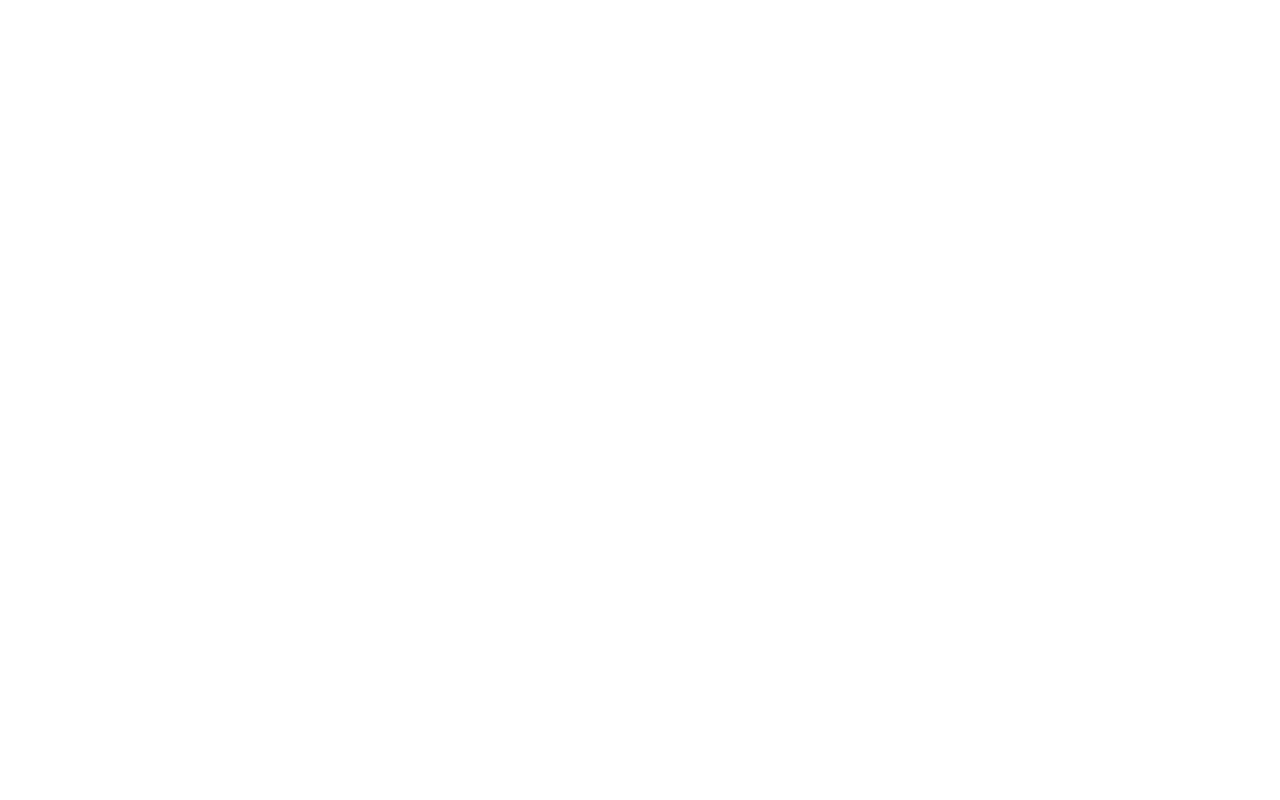
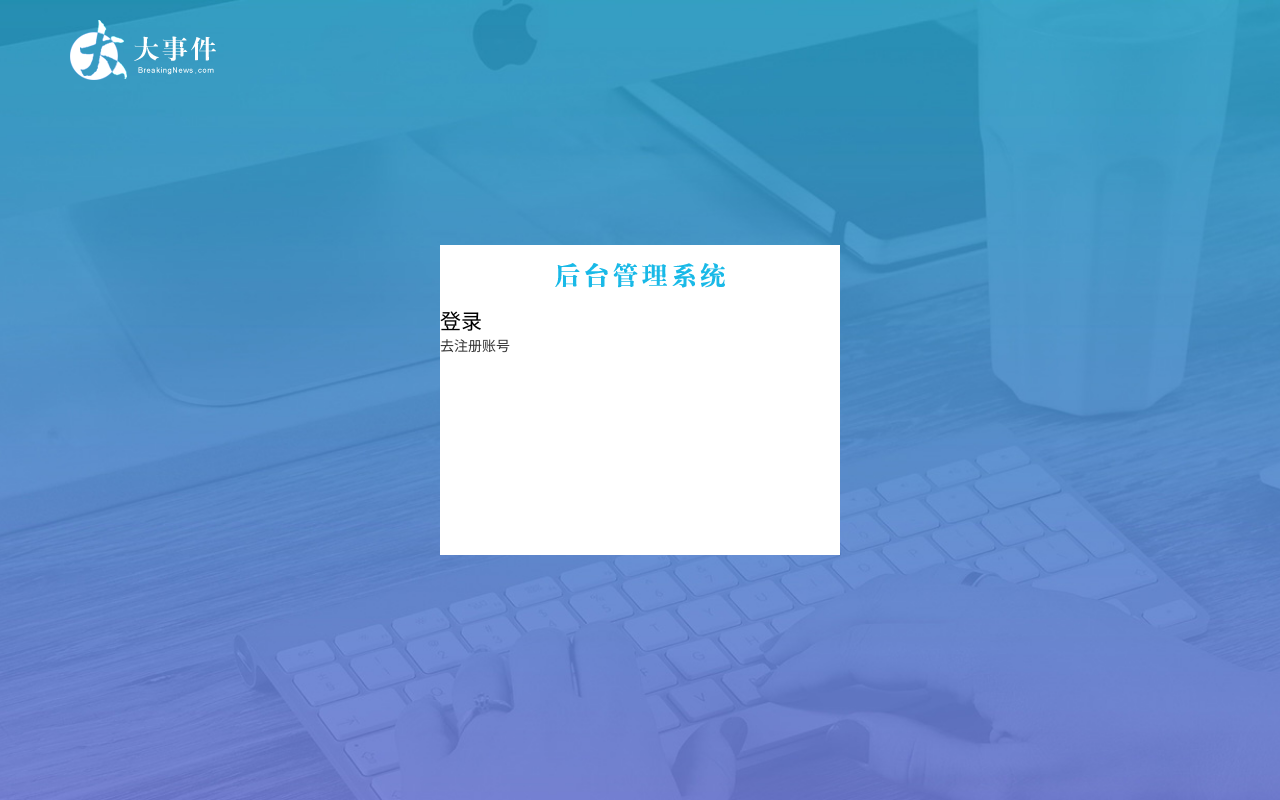
Before and after one commit to yt6727757/web_bigevent_01, a plain HTML site: page login.html in a window 1280 px wide. Drawn offline with Linux system fonts and the light colour scheme.

Commit message:
搭建login页面的基本框架

```diff
--- /dev/null
+++ b/assets/css/login.css
@@ -0,0 +1,39 @@
+body,
+html {
+    margin: 0;
+    padding: 0;
+    width: 100%;
+    height: 100%;
+    background: url(/assets/images/login_bg.jpg) no-repeat center;
+    background-size: cover;
+    overflow: hidden;
+}
+
+/* logo图标 */
+.login_logo {
+    /* position: relative;
+    left: 0;
+    top: 20px; */
+    margin-top: 20px;
+}
+
+/* 登录、注册 模块 */
+.loginAndReg_box {
+    width: 400px;
+    height: 310px;
+    background-color: #fff;
+    position: absolute;
+    top: 50%;
+    left: 50%;
+    transform: translate(-50%, -50%);
+
+}
+
+.login_title {
+    height: 60px;
+    background: url(/assets/images/login_title.png) no-repeat center;
+}
+
+.reg_box {
+    display: none;
+}
--- /dev/null
+++ b/assets/js/login.js
@@ -0,0 +1,11 @@
+$(function () {
+    // 点击去注册
+    $('#link_reg').on('click', function () {
+        $('.login_box').hide().siblings('.reg_box').show();
+    })
+
+    // 点击去登录
+    $('#link_login').on('click', function () {
+        $('.reg_box').hide().siblings('.login_box').show();
+    })
+});
--- a/login.html
+++ b/login.html
@@ -3,9 +3,40 @@
 <head>
     <meta charset="UTF-8">
     <meta name="viewport" content="width=device-width, initial-scale=1.0">
-    <title>登录</title>
+    <title>大事件-登录/注册</title>
+    <!-- 引入 LayUI 的样式 -->
+    <link rel="stylesheet" href="/assets/lib/layui/css/layui.css">
+    <!-- 引入自己的样式文件 -->
+    <link rel="stylesheet" href="/assets/css/login.css">
+
+    <!-- 引入 jQuery 的js文件 -->
+    <script src="/assets/lib/jquery.js"></script>
 </head>
 <body>
+    <!-- logo 模块 -->
+    <div class="login_logo layui-main">
+        <img src="/assets/images/logo.png" alt="">
+    </div>
 
+    <!-- 登录、注册 模块 -->
+    <div class="loginAndReg_box">
+        <!-- title -->
+        <div class="login_title"></div>
+
+        <!-- 登录区域 -->
+        <div class="login_box">
+            <h2>登录</h2>
+            <a href="javascript:;" id="link_reg">去注册账号</a>
+        </div>
+
+        <!-- 注册区域 -->
+        <div class="reg_box">
+            <h2>注册</h2>
+            <a href="javascript:;" id="link_login">去登录</a>
+        </div>
+
+    </div>
+    <!-- 引入自己的js文件 -->
+    <script src="/assets/js/login.js"></script>
 </body>
 </html>
```
